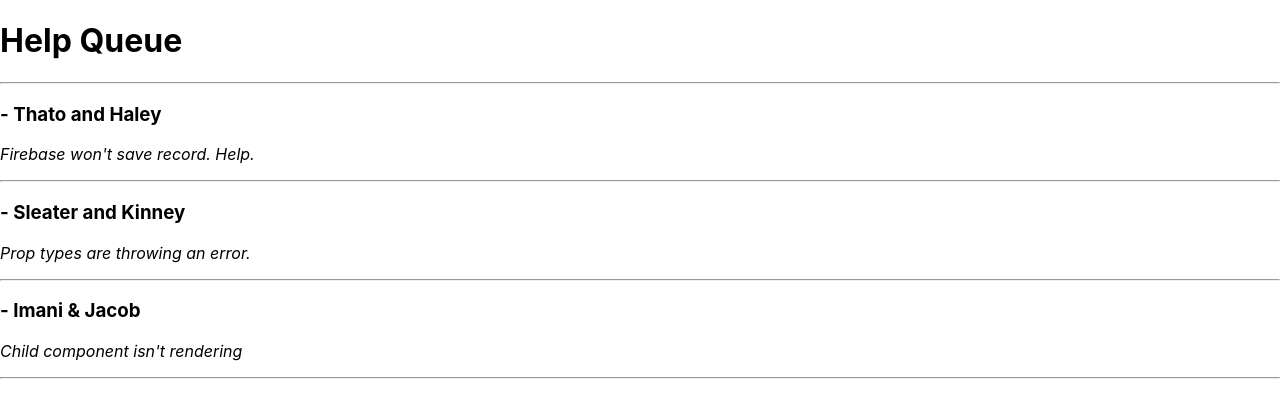
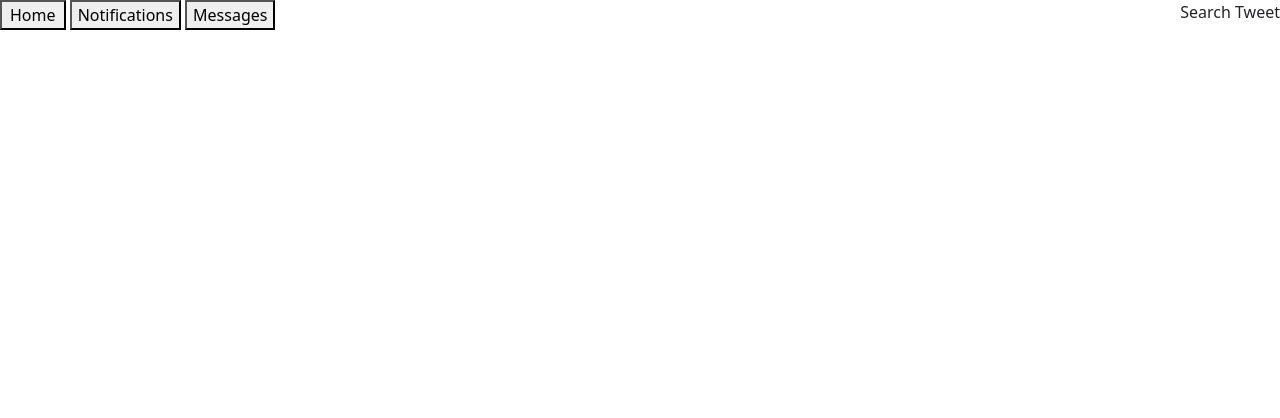
Before and after one commit to kiernan2/Social-Media-Clone, a React (Create React App) app: page / in a window 1280 px wide. Shown: the top 418 px of the page. Built offline with nearby package versions, Linux system fonts and the light colour scheme.

Commit message:
Now working react project with bootstrap

```diff
--- a/package.json
+++ b/package.json
@@ -6,6 +6,7 @@
     "@testing-library/jest-dom": "^5.17.0",
     "@testing-library/react": "^13.4.0",
     "@testing-library/user-event": "^13.5.0",
+    "bootstrap": "^5.2.3",
     "react": "^18.3.1",
     "react-dom": "^18.3.1",
     "react-scripts": "5.0.1",
--- a/public/index.html
+++ b/public/index.html
@@ -10,34 +10,12 @@
       content="Web site created using create-react-app"
     />
     <link rel="apple-touch-icon" href="%PUBLIC_URL%/logo192.png" />
-    <!--
-      manifest.json provides metadata used when your web app is installed on a
-      user's mobile device or desktop. See https://developers.google.com/web/fundamentals/web-app-manifest/
-    -->
     <link rel="manifest" href="%PUBLIC_URL%/manifest.json" />
-    <!--
-      Notice the use of %PUBLIC_URL% in the tags above.
-      It will be replaced with the URL of the `public` folder during the build.
-      Only files inside the `public` folder can be referenced from the HTML.
 
-      Unlike "/favicon.ico" or "favicon.ico", "%PUBLIC_URL%/favicon.ico" will
-      work correctly both with client-side routing and a non-root public URL.
-      Learn how to configure a non-root public URL by running `npm run build`.
-    -->
     <title>React App</title>
   </head>
   <body>
-    <noscript>You need to enable JavaScript to run this app.</noscript>
-    <div id="root"></div>
-    <!--
-      This HTML file is a template.
-      If you open it directly in the browser, you will see an empty page.
-
-      You can add webfonts, meta tags, or analytics to this file.
-      The build step will place the bundled scripts into the <body> tag.
-
-      To begin the development, run `npm start` or `yarn start`.
-      To create a production bundle, use `npm run build` or `yarn build`.
-    -->
+  <noscript>You need to enable JavaScript to run this app.</noscript>
+  <div id="root"></div>
   </body>
 </html>
--- /dev/null
+++ b/src/App.js
@@ -0,0 +1,13 @@
+import React from "react";
+import Header from "./components/Header.js";
+
+function App(){
+  return (
+    <React.Fragment>
+      <Header />
+
+    </React.Fragment>
+  );
+}
+
+export default App;
--- a/src/components/App.js
+++ /dev/null
@@ -1,16 +0,0 @@
-import React from 'react';
-import Header from './Header';
-import TicketList from './TicketList';
-
-function App() {
-  const name = "Thato";
-  const name2 = "Haley";
-  return (
-    <React.Fragment>
-      <Header />
-      <TicketList />
-    </React.Fragment>
-  );
-}
-
-export default App;
--- a/src/components/Header.js
+++ b/src/components/Header.js
@@ -2,7 +2,16 @@ import React from "react";
 
 function Header(){
   return (
-    <h1>Help Queue</h1>
+    <header>
+      <div class="row">
+        <div class="col-6">
+          <button className="px-2">Home</button>  <button>Notifications</button>  <button>Messages</button>
+        </div>
+        <div className="col-6 text-end">
+          Search Tweet
+        </div>
+      </div>
+    </header>
   );
 }
 
--- a/src/components/Ticket.js
+++ /dev/null
@@ -1,20 +0,0 @@
-import React from "react";
-import PropTypes from "prop-types";
-
-function Ticket(props){
-  return (
-    <React.Fragment>
-      <h3>{props.location} - {props.names}</h3>
-      <p><em>{props.issue}</em></p>
-      <hr/>
-    </React.Fragment>
-  );
-}
-
-Ticket.propTypes = {
-  names: PropTypes.string,
-  location: PropTypes.string,
-  issue: PropTypes.string
-};
-
-export default Ticket;
--- a/src/components/TicketList.js
+++ /dev/null
@@ -1,36 +0,0 @@
-import React from "react";
-import Ticket from "./Ticket";
-
-const mainTicketList = [
-  {
-    names: 'Thato and Haley',
-    location: '3A',
-    issue: 'Firebase won\'t save record. Help.'
-  },
-  {
-    names: 'Sleater and Kinney',
-    location: '4B',
-    issue: 'Prop types are throwing an error.'
-  },
-  {
-    names: 'Imani & Jacob',
-    location: '9F',
-    issue: 'Child component isn\'t rendering'
-  }
-];
-
-function TicketList(){
-  return (
-    <React.Fragment>
-      <hr/>
-      {mainTicketList.map((ticket, index) =>
-        <Ticket names={ticket.names}
-          Location={ticket.location}
-          issue={ticket.issue}
-          key={index}/>
-      )}
-    </React.Fragment>
-  );
-}
-
-export default TicketList;
--- a/src/index.js
+++ b/src/index.js
@@ -1,13 +1,15 @@
 import React from 'react';
 import ReactDOM from 'react-dom/client';
 import './index.css';
-import App from './components/App.js';
 import reportWebVitals from './reportWebVitals';
+import 'bootstrap';
+import 'bootstrap/dist/css/bootstrap.min.css'
+import App from './App.js';
 
 const root = ReactDOM.createRoot(document.getElementById('root'));
 root.render(
   <React.StrictMode>
-    <App />
+    <App/>
   </React.StrictMode>
 );
 
```
Also changed, not shown: src/components/Body.js (added, +9 -0 lines), 1 other file (tests, documents, lock files or other folders).
